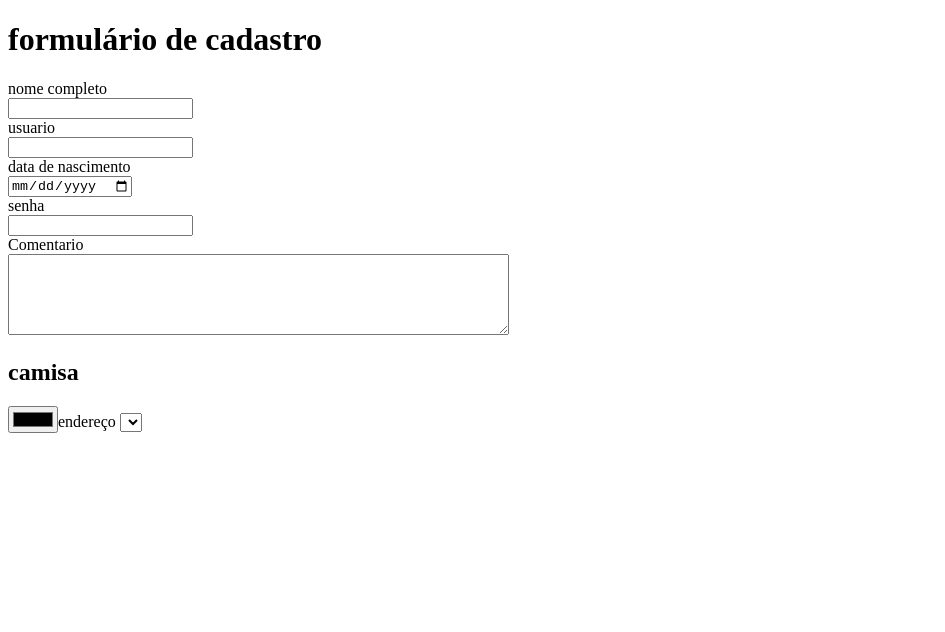
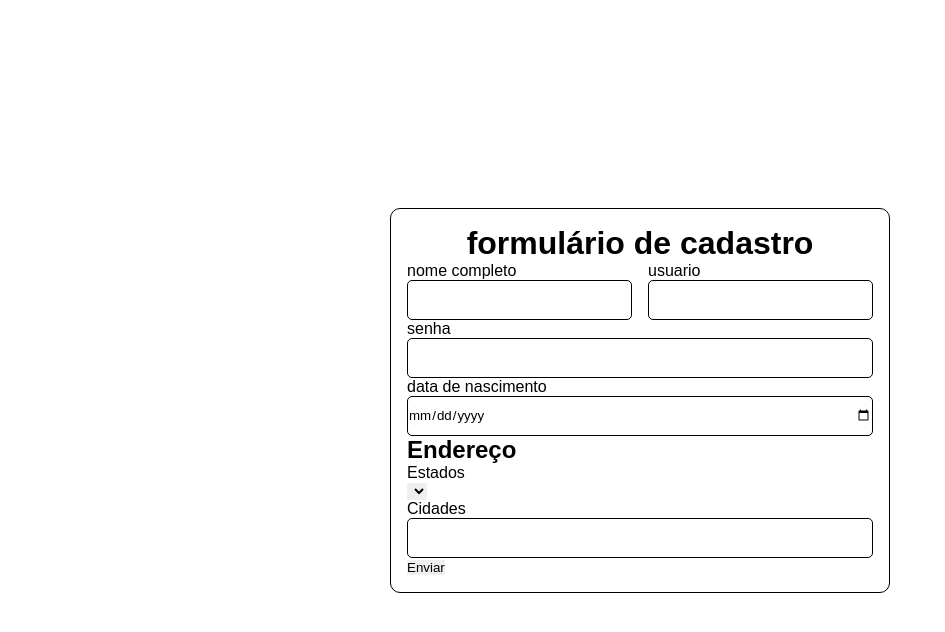
Before and after one commit to hademilton/form-html, a plain HTML site: page index.html in a window 1280 px wide. Shown: the whole page, without its empty margins (0-945 px from the left). Drawn offline with Linux system fonts and the light colour scheme.

Commit message:
formulario css

```diff
--- /dev/null
+++ b/index.css
@@ -0,0 +1,52 @@
+* {
+    margin: 0;
+    padding: 0;
+    border: 0;
+    outline: 0;
+    box-sizing: border-box;
+    font-family: Arial, Helvetica, sans-serif;
+
+}
+
+body {
+    height: 100vh;
+    display: flex;
+    justify-content: center;
+    /* posiciona no centro na horizontal*/
+    align-items: center;
+    /* posiciona no centro na vertyical*/
+}
+
+form {
+    width: 500px;
+    border: 1px solid black;
+    border-radius: 10px;
+    padding: 16px;
+
+    & h1 {
+        font-size: 32px;
+        text-align: center;
+    }
+
+    & label {
+        display: block;
+    }
+
+    & input {
+        width: 100%;
+        height: 40px;
+        border: 1px solid black;
+        border-radius: 5px;
+    }
+    & input, &select {
+        width: 100%;
+        height: 40px;
+        border: 1px solid black;
+        border-radius: 5px;
+    }
+    & .grid{
+        display: grid;
+        grid-template-columns: 1fr 1fr;
+        gap: 16px;
+    }
+}
--- a/index.html
+++ b/index.html
@@ -1,40 +1,58 @@
 <!DOCTYPE html>
 <html lang="en">
+
 <head>
     <meta charset="UTF-8">
     <meta name="viewport" content="width=device-width, initial-scale=1.0">
     <title>Document</title>
+    <link rel="stylesheet" href="index.css">
 </head>
+
 <body>
-    <h1>formulário de cadastro </h1>
 
-   <label for="">nome completo</label> <br>
 
-    <form><input type="text" name="nome" id="nome"><br>
+    <form>
 
-    <label for="">usuario</label><br>
+        <h1>formulário de cadastro </h1>
+        <div class="grid">
+            <div>
 
-    <input type="text" name="usuario" id="usuario"><br>
+                <label for="">nome completo</label>
+        <input type="text" name="nome" id="nome">
+            </div>
+            <div>
+                <label for="">usuario</label>
 
-    <label for="">data de nascimento</label><br>
+                <input type="text" name="usuario" id="usuario">
+            </div>
+        </div>
 
-    <input type="date" name="dataNascimento" id="dataNascimento"><br>
 
-    <label for="">senha</label><br>
 
-    <input type="password" name="" id="pasword"><br>
 
-    <label for="">Comentario</label><br>
 
-      <textarea name="" id="" cols="60" rows="5"></textarea>
 
-    <h2>camisa</h2>
-    <label for="selecione a cor"></label>
-<input type="color"name="corCamisa"id="cor Camisa"
+        <label for="">senha</label>
 
-<h2>endereço</h2>
-<label for="Estado"></label>
-<select name="estado" id="estado"></select>
+        <input type="password" name="" id="pasword">
+
+        <label for="">data de nascimento</label>
+
+        <input type="date" name="dataNascimento" id="dataNascimento">
+
+        <h2>Endereço</h2>
+
+        <label for="">Estados</label>
+
+        <select name="estados" id="estados">
+
+        </select>
+        <label for="">Cidades</label>
+        <input type="text" list="cidades">
+        <datalist id="cidades"></datalist>
+
+        <button>Enviar</button>
 
 </body>
+
 </html>
```
